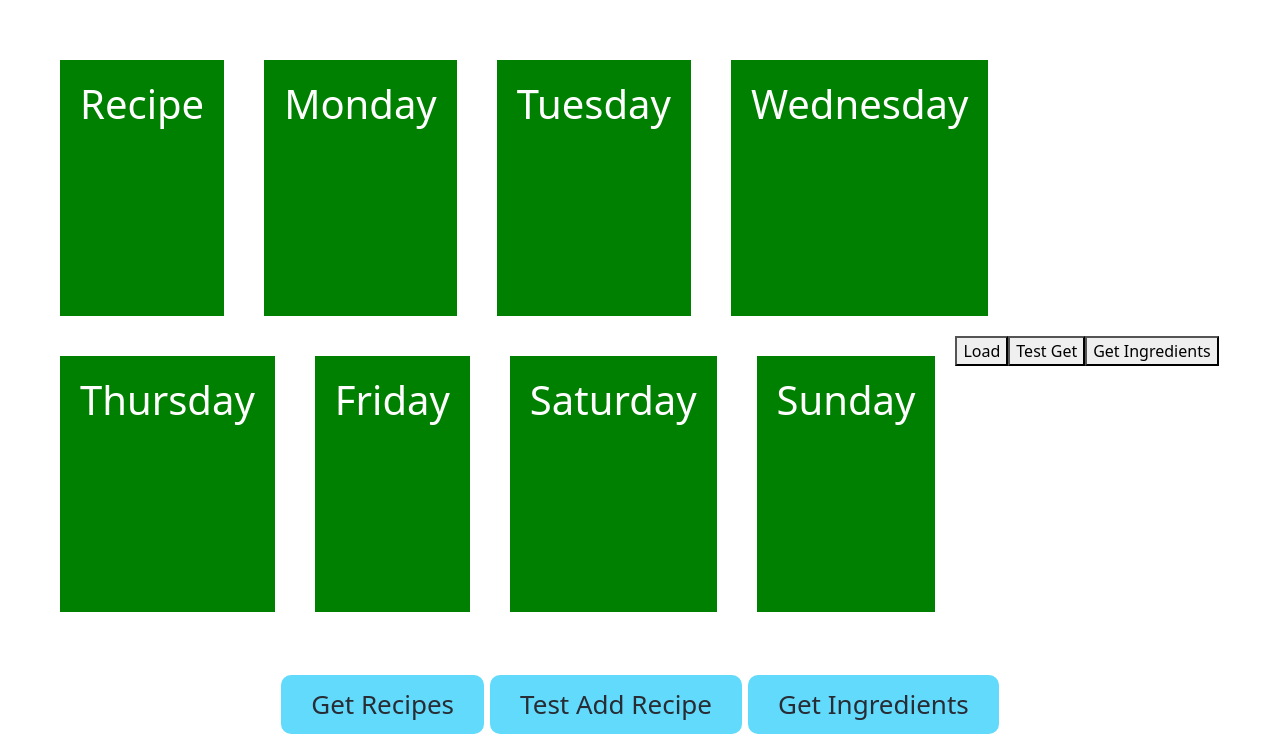
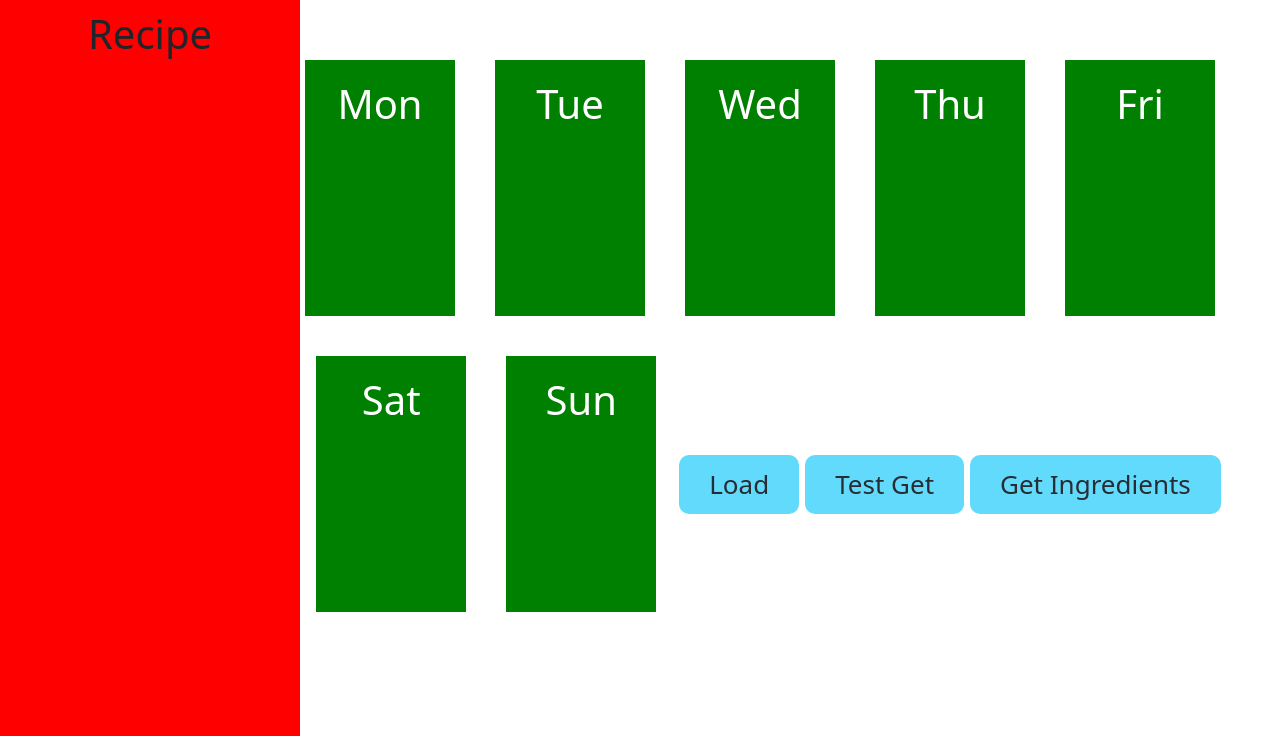
Before and after one commit to paoloe/meal_prep, a React (Create React App) app in the folder app/: page / in a window 1280 px wide. Shown: the top 736 px of the page. Built offline with nearby package versions, Linux system fonts and the light colour scheme.

Commit message:
added the recipe side bar - functionality is not quite there

```diff
--- a/app/src/App.js
+++ b/app/src/App.js
@@ -76,38 +76,9 @@ export default function App() {
     }
   }
 
-  const daysOfWeekSelect = () => {
-    return (
-      daysOfWeek.map((day) => (
-        <select onChange={(e) => addRecipe(e.target.value.toString())}>
-          <option value={day}>{day}</option>
-          {todos.map((item) => (
-            <option value={item.id}>{item.recipeName}</option>
-          ))}
-        </select>
-      ))
-      );
-    }
-
   return (
     <div className="App">
-      {/* <header className="App-header">
-        <p>Weekly Meal Planner</p>
-      </header> */}
-      {/* {daysOfWeekSelect()} */}
       <Dnd />
-      <ul>
-        {recipeId.map((ingredient) => (
-          <li>
-            {ingredient.item}:{ingredient.quantity}
-          </li>
-        ))}
-      </ul>
-      <button className="btnGet" onClick={getTodos}>Get Recipes</button>
-      <button className="btnGet" onClick={testPost}>Test Add Recipe</button>
-      <button className="btnGet" onClick={getIngredients}>Get Ingredients</button>
-      <br/>
-      <Calendar showDetailsHandle={showDetailsHandle} />
     </div>
   );
 }
--- a/app/src/Components/Dnd.css
+++ b/app/src/Components/Dnd.css
@@ -1,10 +1,14 @@
 .groups {
     display: flex;
     margin: 20px;
+    margin-left: 260px;
     padding: 20px;
     flex-wrap: wrap;
+    align-items: center;
+    justify-content: center;
 
     .group {
+      width: 150px;
       margin: 20px;
       padding: 20px;
       min-height: 16rem;
@@ -22,6 +26,39 @@
       padding: 20px;
       background-color: darkgreen
     }
+
+    .btn {
+      background-color: #61dafb;
+      border: none;
+      border-radius: 10px;
+      padding: 10px 30px;
+      margin: 3px;
+      font-size: calc(10px + 2vmin);
+      color: #282c34;
+      cursor: pointer;
+    }
+
+    .btn:hover {
+      background-color: #21a1f1;
+    }
+    .btn:active {
+      background-color: #1e90ff;
+    }
+    .btn:focus {
+      outline: none;
+    }
+
+
+  }
+
+  .sidebar{
+    position: fixed;
+    top: 0;
+    left: 0;
+    height: 100%;
+    width: 300px;
+    padding: 10px 14px;
+    background-color: red;
   }
 
   .thing {
--- a/app/src/Components/Dnd.js
+++ b/app/src/Components/Dnd.js
@@ -2,17 +2,9 @@ import React, { useState } from "react";
 import "./Dnd.css";
 
 export default function Dnd() {
-  const groups = [
-    "Recipe",
-    "Monday",
-    "Tuesday",
-    "Wednesday",
-    "Thursday",
-    "Friday",
-    "Saturday",
-    "Sunday",
-  ];
+  const groups = ["Mon", "Tue", "Wed", "Thu", "Fri", "Sat", "Sun"];
   const [items, setitems] = useState([]);
+  const [recipes, setRecipes] = useState([]);
   const [dragging, setDragging] = useState();
   const [todos, setTodos] = useState([]);
   const [api, setApi] = useState("http://localhost:8080/api/v1/list/getList/");
@@ -20,6 +12,18 @@ export default function Dnd() {
 
   const handleDragStart = (e) => {
     setDragging(e.target);
+  };
+
+  const handleDragEnd = (e) => {
+    console.log(e);
+    // setitems((prevItems) => [
+    //   ...prevItems,
+    //   {
+    //     id: prevItems.length + 1, // Generate a new unique ID
+    //     group: null, // Default group
+    //     value: thing.recipeName, // Match the dragged item's value
+    //   },
+    // ]);
   };
 
   const onDragEnter = (e, group) => {
@@ -43,6 +47,7 @@ export default function Dnd() {
       const res = await fetch(`/api/v1/recipe/getAllRecipe/`);
       const todos = await res.json();
       setTodos(todos);
+      setRecipes(todos);
       console.log(todos);
     } catch (err) {
       console.error(err);
@@ -67,7 +72,6 @@ export default function Dnd() {
         return { id: todo.id, group: groups[0], value: todo.recipeName };
       })
     );
-    // console.log(items);
   };
 
   const updateApiWithIds = () => {
@@ -86,6 +90,23 @@ export default function Dnd() {
 
   return (
     <div className="groups">
+      <div className="sidebar">
+        <h1 className="title">Recipe</h1>
+        <div>
+          {recipes.map((thing) => (
+            <div
+              key={thing.id}
+              id={thing.id}
+              className="thing"
+              draggable
+              onDragStart={(e) => handleDragStart(e)}
+              onDragEnd={(e) => handleDragEnd(e)}
+            >
+              {thing.recipeName}
+            </div>
+          ))}
+        </div>
+      </div>
       {groups.map((group) => (
         <div
           className="group"
@@ -110,11 +131,18 @@ export default function Dnd() {
           </div>
         </div>
       ))}
-      <div className="title">
-        <button onClick={onLoad}>Load</button>
-        <button onClick={updateApiWithIds}>Test Get</button>
-        <button onClick={getIngredients}>Get Ingredients</button>
+      <div className="buttons">
+        <button className="btn" onClick={onLoad}>
+          Load
+        </button>
+        <button className="btn" onClick={updateApiWithIds}>
+          Test Get
+        </button>
+        <button className="btn" onClick={getIngredients}>
+          Get Ingredients
+        </button>
       </div>
+      <br />
     </div>
   );
 }
```
